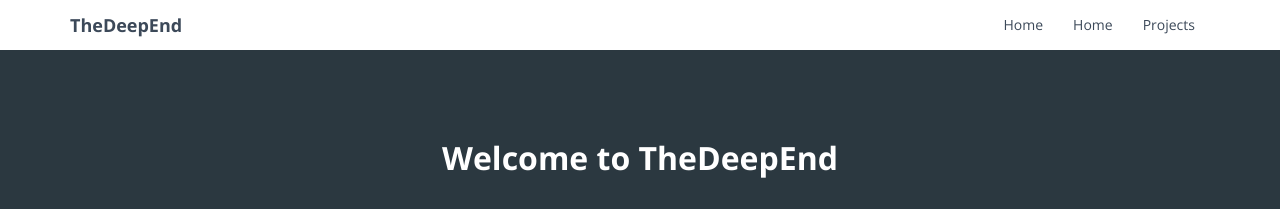
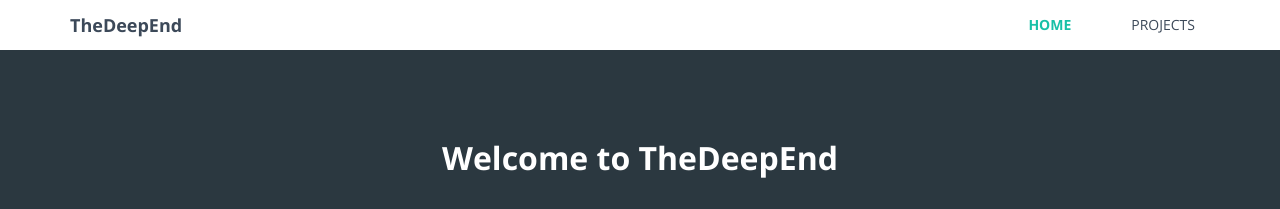
Before and after one commit to TheDeepEnd/thedeepend.github.io, a Jekyll site: the page built from index.html, in a window 1280 px wide. Shown: the top 209 px of the page. Built offline with Jekyll 4.4.1, drawn with Linux system fonts in a browser that asks for light colours.

Commit message:
Add home page to link list.

```diff
--- a/_includes/header.html
+++ b/_includes/header.html
@@ -16,10 +16,11 @@
         <!-- Collect the nav links, forms, and other content for toggling -->
         <div class="collapse navbar-collapse" id="navbar-collapse">
           <ul class="nav navbar-nav navbar-right">
-            <li><a href="{{ site.baseurl }}/">Home</a></li>
             {% for p in site.pages %}
-              {% if p.title %}
-              <li><a href="{{ p.url }}">{{ p.title }}</a></li>
+              {% if page.url == p.url %}
+              <li><a href="{{ p.url }}" class="active">{{ p.title | upcase }}</a></li>
+              {% else %}
+              <li><a href="{{ p.url }}">{{ p.title | upcase }}</a></li>
               {% endif %}
             {% endfor %}
           </ul>
```
